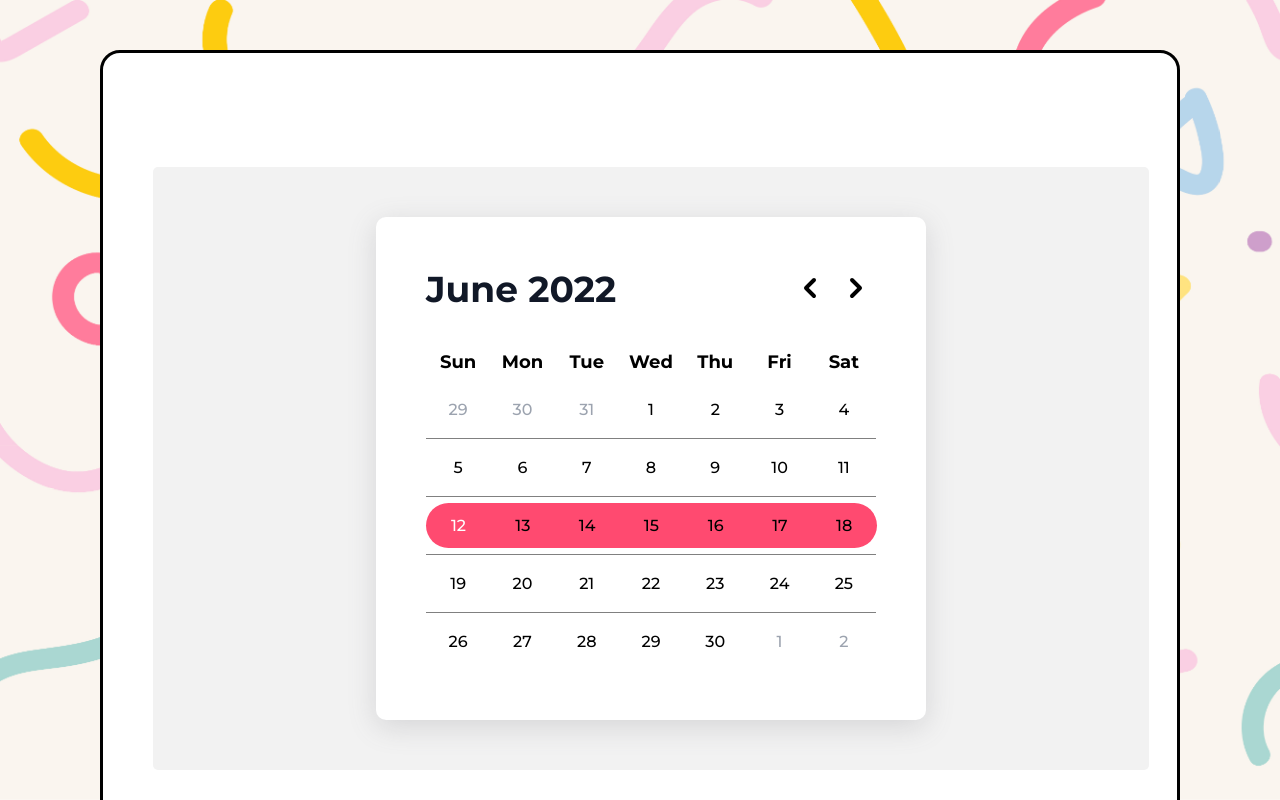
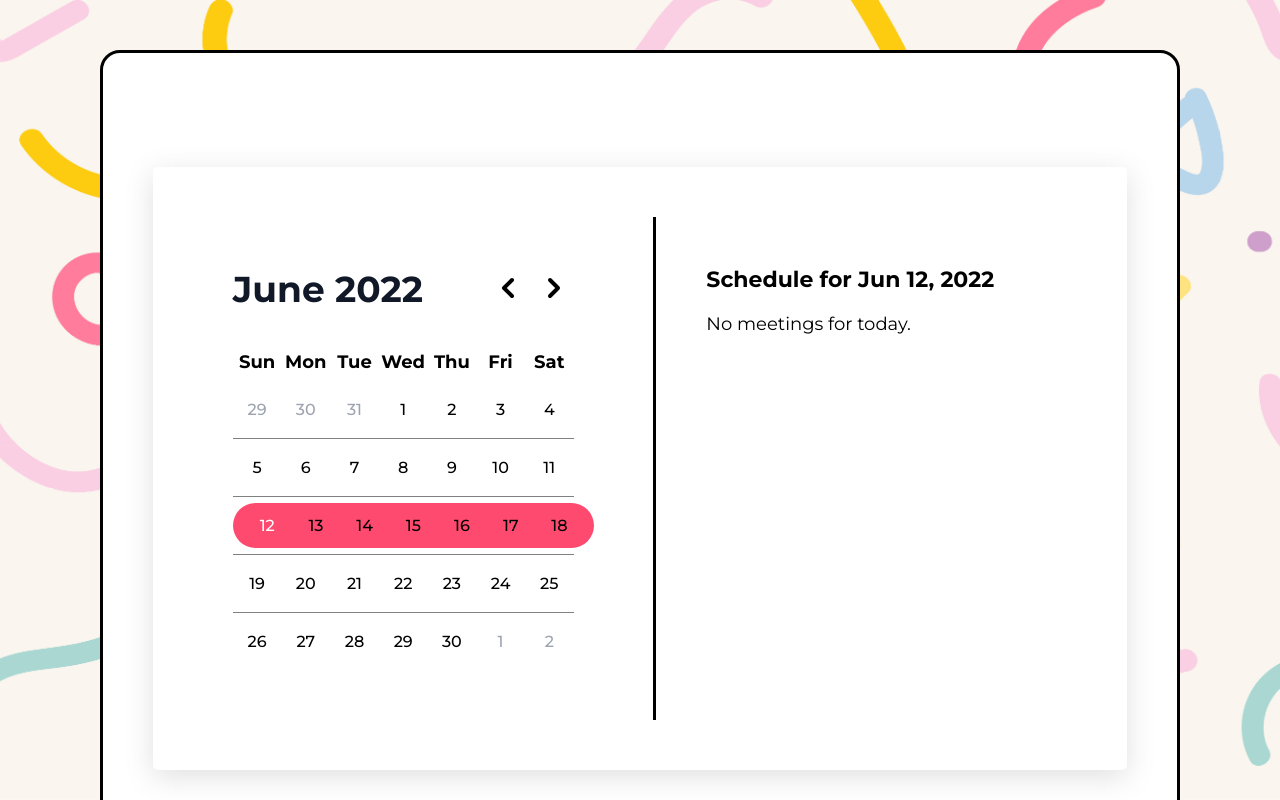
Before and after one commit to ThomasN12/habittracker, a React (Create React App) app: page /main in a window 1280 px wide. Shown: the top 800 px of the page. Built offline with nearby package versions, Linux system fonts and the light colour scheme; a web font is replaced by a local one.

Commit message:
update calendar

```diff
--- a/src/App.css
+++ b/src/App.css
@@ -350,7 +350,9 @@ html {
 
 .habit__doughnutchart--label {
   position: absolute;
-  transform: translate(50%, 50%); }
+  transform: translate(50%, 50%);
+  font-family: montserrat;
+  font-weight: 600; }
 
 .habit__background {
   position: fixed;
@@ -381,26 +383,16 @@ html {
   padding-top: 6.4rem; }
 
 .introduction__container {
-  margin-left: auto;
-  margin-right: auto;
-  width: 89.6rem;
-  padding-left: 1.6rem;
-  padding-right: 1.6rem;
-  background-color: #f2f2f2;
-  display: flex;
-  justify-content: center;
-  padding: 5rem;
-  border-radius: 5px; }
+  border-radius: 5px;
+  box-shadow: rgba(100, 100, 111, 0.2) 0px 7px 29px 0px;
+  padding: 5rem 0;
+  background-color: white; }
 
 .calendar__container {
-  width: 450px;
-  font-family: nunito;
-  margin: 0 auto;
-  display: grid;
+  width: 100%;
+  display: flex;
   background-color: white;
-  padding: 5rem;
-  box-shadow: rgba(100, 100, 111, 0.2) 0px 7px 29px 0px;
-  border-radius: 1rem; }
+  justify-content: space-evenly; }
 
 .calendar__date--controls {
   display: flex;
@@ -472,6 +464,25 @@ html {
   --tw-text-opacity: 1;
   color: #9ca3af; }
 
+.calendar__body {
+  padding: 5rem;
+  width: 35%; }
+
+.calendar__schedule {
+  width: 35%;
+  padding: 5rem;
+  border-left: 3px solid black;
+  font-family: montserrat; }
+
+.schedule__title {
+  font-size: 2.2rem;
+  line-height: 2.6rem;
+  margin-bottom: 2rem; }
+
+.schedule__content {
+  font-size: 1.8rem;
+  line-height: 2.2rem; }
+
 .col-start-1 {
   grid-column-start: 1; }
 
@@ -497,6 +508,10 @@ html {
   --tw-bg-opacity: 0.8;
   background-color: #FB8B18; }
 
+.bg-yellow {
+  background-color: #FB8B18 !important;
+  color: white; }
+
 .text-white {
   color: white; }
 
@@ -521,8 +536,8 @@ html {
   background-color: #FF4A70; }
 
 .padding-9 {
-  padding-left: 1rem;
-  padding-right: 1rem; }
+  padding-left: 1.2rem;
+  padding-right: 1.2rem; }
 
 .border-radius-none {
   border-radius: unset; }
@@ -535,9 +550,6 @@ html {
   border-top-right-radius: 999px;
   border-bottom-right-radius: 999px; }
 
-.display-none {
-  display: none; }
-
 button {
   border: none;
   background-color: unset;
--- a/src/components/Calendar.js
+++ b/src/components/Calendar.js
@@ -32,40 +32,40 @@ const meetings = [
   {
     id: 1,
     name: 'Leslie Alexander',
-    imageUrl:
-      'https://images.unsplash.com/photo-1494790108377-be9c29b29330?ixlib=rb-1.2.1&ixid=eyJhcHBfaWQiOjEyMDd9&auto=format&fit=facearea&facepad=2&w=256&h=256&q=80',
+    // imageUrl:
+    //   'https://images.unsplash.com/photo-1494790108377-be9c29b29330?ixlib=rb-1.2.1&ixid=eyJhcHBfaWQiOjEyMDd9&auto=format&fit=facearea&facepad=2&w=256&h=256&q=80',
     startDatetime: '2022-05-11T13:00',
     endDatetime: '2022-05-11T14:30',
   },
   {
     id: 2,
     name: 'Michael Foster',
-    imageUrl:
-      'https://images.unsplash.com/photo-1519244703995-f4e0f30006d5?ixlib=rb-1.2.1&ixid=eyJhcHBfaWQiOjEyMDd9&auto=format&fit=facearea&facepad=2&w=256&h=256&q=80',
+    // imageUrl:
+    //   'https://images.unsplash.com/photo-1519244703995-f4e0f30006d5?ixlib=rb-1.2.1&ixid=eyJhcHBfaWQiOjEyMDd9&auto=format&fit=facearea&facepad=2&w=256&h=256&q=80',
     startDatetime: '2022-05-20T09:00',
     endDatetime: '2022-05-20T11:30',
   },
   {
     id: 3,
     name: 'Dries Vincent',
-    imageUrl:
-      'https://images.unsplash.com/photo-1506794778202-cad84cf45f1d?ixlib=rb-1.2.1&ixid=eyJhcHBfaWQiOjEyMDd9&auto=format&fit=facearea&facepad=2&w=256&h=256&q=80',
+    // imageUrl:
+    //   'https://images.unsplash.com/photo-1506794778202-cad84cf45f1d?ixlib=rb-1.2.1&ixid=eyJhcHBfaWQiOjEyMDd9&auto=format&fit=facearea&facepad=2&w=256&h=256&q=80',
     startDatetime: '2022-05-20T17:00',
     endDatetime: '2022-05-20T18:30',
   },
   {
     id: 4,
     name: 'Leslie Alexander',
-    imageUrl:
-      'https://images.unsplash.com/photo-1494790108377-be9c29b29330?ixlib=rb-1.2.1&ixid=eyJhcHBfaWQiOjEyMDd9&auto=format&fit=facearea&facepad=2&w=256&h=256&q=80',
+    // imageUrl:
+    //   'https://images.unsplash.com/photo-1494790108377-be9c29b29330?ixlib=rb-1.2.1&ixid=eyJhcHBfaWQiOjEyMDd9&auto=format&fit=facearea&facepad=2&w=256&h=256&q=80',
     startDatetime: '2022-06-09T13:00',
     endDatetime: '2022-06-09T14:30',
   },
   {
     id: 5,
     name: 'Michael Foster',
-    imageUrl:
-      'https://images.unsplash.com/photo-1519244703995-f4e0f30006d5?ixlib=rb-1.2.1&ixid=eyJhcHBfaWQiOjEyMDd9&auto=format&fit=facearea&facepad=2&w=256&h=256&q=80',
+    // imageUrl:
+    //   'https://images.unsplash.com/photo-1519244703995-f4e0f30006d5?ixlib=rb-1.2.1&ixid=eyJhcHBfaWQiOjEyMDd9&auto=format&fit=facearea&facepad=2&w=256&h=256&q=80',
     startDatetime: '2022-05-13T14:00',
     endDatetime: '2022-05-13T14:30',
   },
@@ -259,7 +259,7 @@ export default function Calendar(props) {
                       // isEqual(day, selectedDay) && isToday(day) && 'background-red text-white',
                       isEqual(day, selectedDay) &&
                         !isToday(day) &&
-                        'bg-gray-900',
+                        'bg-yellow',
                       !isEqual(day, selectedDay) && 'hover:bg-gray-200',
                       (isEqual(day, selectedDay) || isToday(day)) &&
                         'font-semibold',
@@ -271,25 +271,25 @@ export default function Calendar(props) {
                     </time>
                   </button>
 
-                  {/* <div className="w-1 h-1 mx-auto mt-1">
+                  <div className="w-1 h-1 mx-auto mt-1">
                     {meetings.some((meeting) =>
                       isSameDay(parseISO(meeting.startDatetime), day)
                     ) && (
                       <div className="w-1 h-1 rounded-full bg-sky-500"></div>
                     )}
-                  </div> */}
+                  </div>
                 </div>
               ))}
             </div>
           </div>
-          <section className="mt-12 md:mt-0 md:pl-14 display-none">
-            <h2 className="font-semibold text-gray-900">
+          <section className="mt-12 md:mt-0 md:pl-14 calendar__schedule">
+            <h2 className="font-semibold text-gray-900 schedule__title">
               Schedule for{' '}
               <time dateTime={format(selectedDay, 'yyyy-MM-dd')}>
                 {format(selectedDay, 'MMM dd, yyy')}
               </time>
             </h2>
-            <ol className="mt-4 space-y-1 text-sm leading-6 text-gray-500">
+            <ol className="mt-4 space-y-1 text-sm leading-6 text-gray-500 schedule__content">
               {selectedDayMeetings.length > 0 ? (
                 selectedDayMeetings.map((meeting) => (
                   <Meeting meeting={meeting} key={meeting.id} />
@@ -312,11 +312,11 @@ function Meeting({ meeting }) {
 
   return (
     <li className="flex items-center px-4 py-2 space-x-4 group rounded-xl focus-within:bg-gray-100 hover:bg-gray-100">
-      <img
+      {/* <img
         src={meeting.imageUrl}
         alt=""
         className="flex-none w-10 h-10 rounded-full"
-      />
+      /> */}
       <div className="flex-auto">
         <p className="text-gray-900">{meeting.name}</p>
         <p className="mt-0.5">
--- a/src/components/Charts/HabitChart.js
+++ b/src/components/Charts/HabitChart.js
@@ -5,7 +5,7 @@ import { RadialBarChart, RadialBar, PolarAngleAxis} from 'recharts';
 const Chart = (props) => {
 
 
-      const circleSize = 50;
+      const circleSize = 70;
 
     // Store checkedIds in props.daterange in an array
     let ids = [];
@@ -71,9 +71,9 @@ const Chart = (props) => {
               // height={circleSize}
               cx="50%"
               cy="50%"
-              innerRadius="80%"
+              innerRadius="70%"
               outerRadius="100%"
-              barSize={10}
+              barSize={15}
               data={datacircle}
               startAngle={90}
               endAngle={-270}
@@ -89,7 +89,7 @@ const Chart = (props) => {
               clockWise
               dataKey="value"
               cornerRadius={circleSize / 2}
-              fill="#82ca9d"
+              fill="#ff3a2f"
             />
             <text
 
--- a/src/scss/_habittable.scss
+++ b/src/scss/_habittable.scss
@@ -431,6 +431,8 @@
   .habit__doughnutchart--label{
     position: absolute;
     transform: translate(50%,50%);
+    font-family: montserrat;
+    font-weight: 600;
   }
   .habit__background{
     position: fixed;
@@ -464,28 +466,20 @@
     padding-top: 6.4rem;
 }
 .introduction__container{
-    margin-left: auto;
-    margin-right: auto;
-    width: 89.6rem;
-    padding-left: 1.6rem;
-    padding-right: 1.6rem;
-    background-color: #f2f2f2;
-    display: flex;
-    justify-content: center;
-    // background-color: white;
-    // border: 3px solid black;
-    padding: 5rem;
-    border-radius: 5px;
+  border-radius: 5px;
+  box-shadow: rgba(100, 100, 111, 0.2) 0px 7px 29px 0px;
+  padding: 5rem 0;
+  background-color: white;
 }
 .calendar__container{
-    width: 450px;
-    font-family: nunito;
-    margin: 0 auto;
-    display: grid;
+    width: 100%;
+    display: flex;
     background-color: white;
-    padding: 5rem;
-    box-shadow: rgba(100, 100, 111, 0.2) 0px 7px 29px 0px;
-    border-radius: 1rem;
+    justify-content: space-evenly;
+    // padding: 5rem;
+    // box-shadow: rgba(100, 100, 111, 0.2) 0px 7px 29px 0px;
+    // border-radius: 1rem;
+    // margin: 0 auto;
 }
 .calendar__date--controls{
     display: flex;
@@ -557,3 +551,25 @@
     --tw-text-opacity: 1;
     color: rgb(156,163,175);
 }
+
+.calendar__body{
+  padding: 5rem;
+  width: 35%;
+}
+
+.calendar__schedule{
+  width: 35%;
+  padding: 5rem;
+  border-left: 3px solid black;
+  font-family: montserrat;
+}
+
+.schedule__title{
+  font-size: 2.2rem;
+  line-height: 2.6rem;
+  margin-bottom: 2rem;
+}
+.schedule__content{
+  font-size: 1.8rem;
+  line-height: 2.2rem;
+}
--- a/src/scss/main.scss
+++ b/src/scss/main.scss
@@ -204,6 +204,10 @@
         background-color: #FB8B18;
     }
 
+.bg-yellow{
+    background-color: #FB8B18 !important;
+    color: white;
+}
 
 .text-white{
     color: white;
@@ -232,8 +236,8 @@
     background-color: #FF4A70;
 }
 .padding-9{
-    padding-left: 1rem;
-    padding-right: 1rem;
+    padding-left: 1.2rem;
+    padding-right: 1.2rem;
 }
 .border-radius-none{
     border-radius: unset;
@@ -247,9 +251,9 @@
     border-bottom-right-radius: 999px;
 }
 
-.display-none{
-    display: none;
-}
+// .display-none{
+//     display: none;
+// }
 
 button {
     border: none;
```
